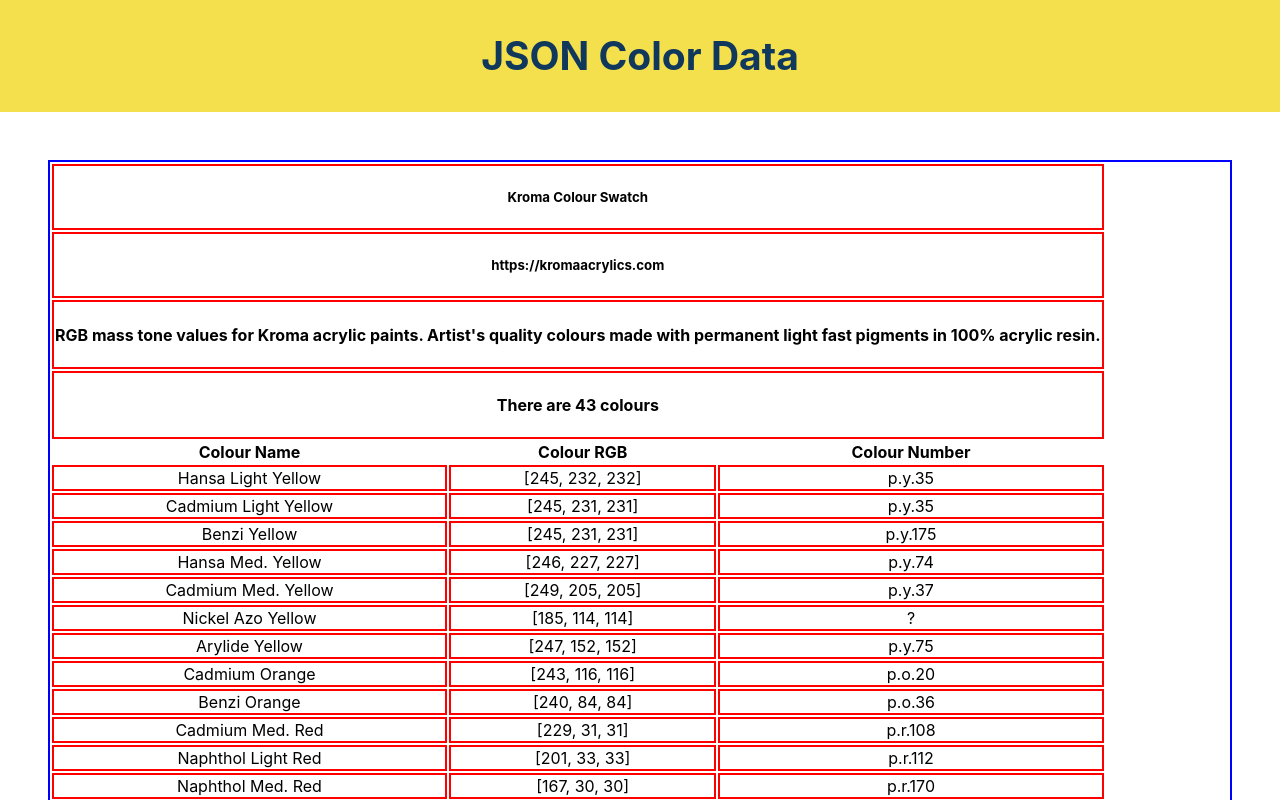
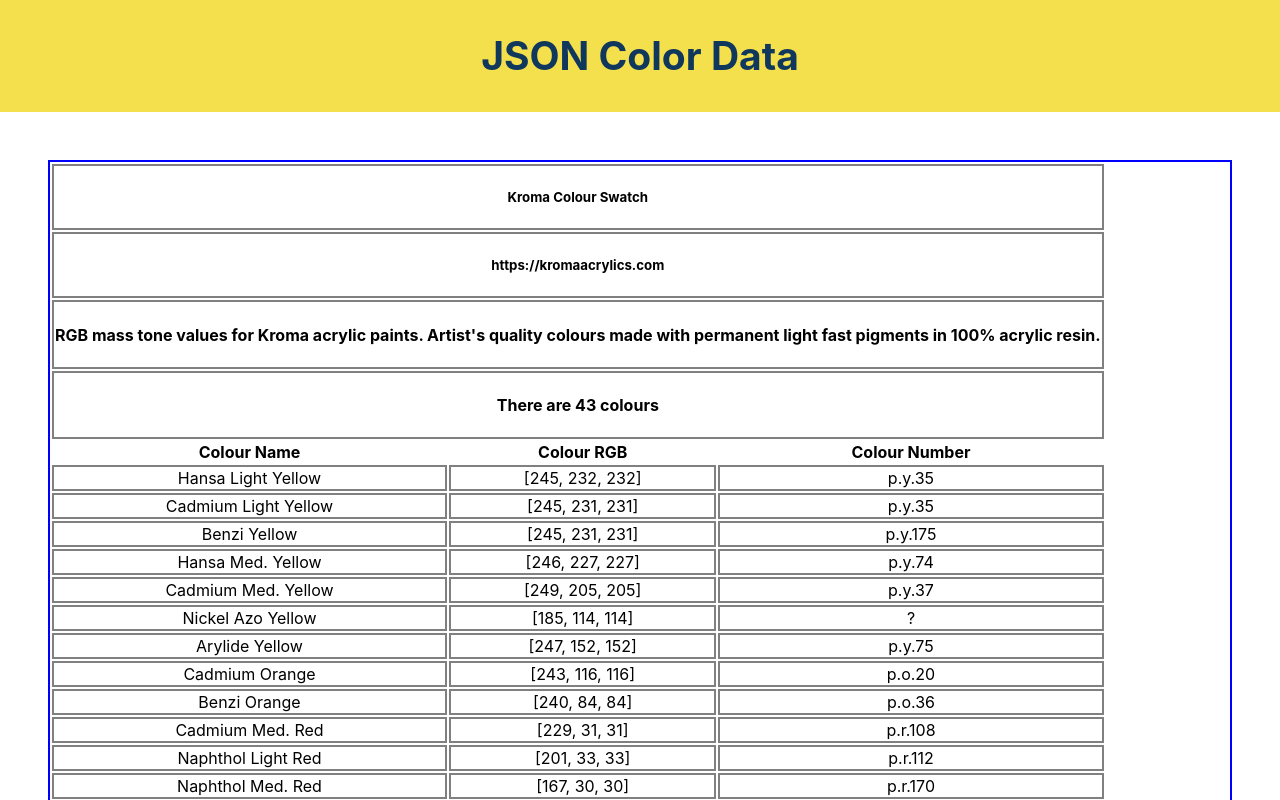
Before and after one commit to bitbangr/load-json-data, a React (Create React App) app: page / in a window 1280 px wide. Shown: the top 800 px of the page. Built offline with nearby package versions, Linux system fonts and the light colour scheme.

Commit message:
changed style

```diff
--- a/src/App.css
+++ b/src/App.css
@@ -25,7 +25,7 @@ table {
   border: 2px solid blue;
 }
 td {
-  border: 2px solid red;
+  border: 2px solid gray;
 
 }
 
```
